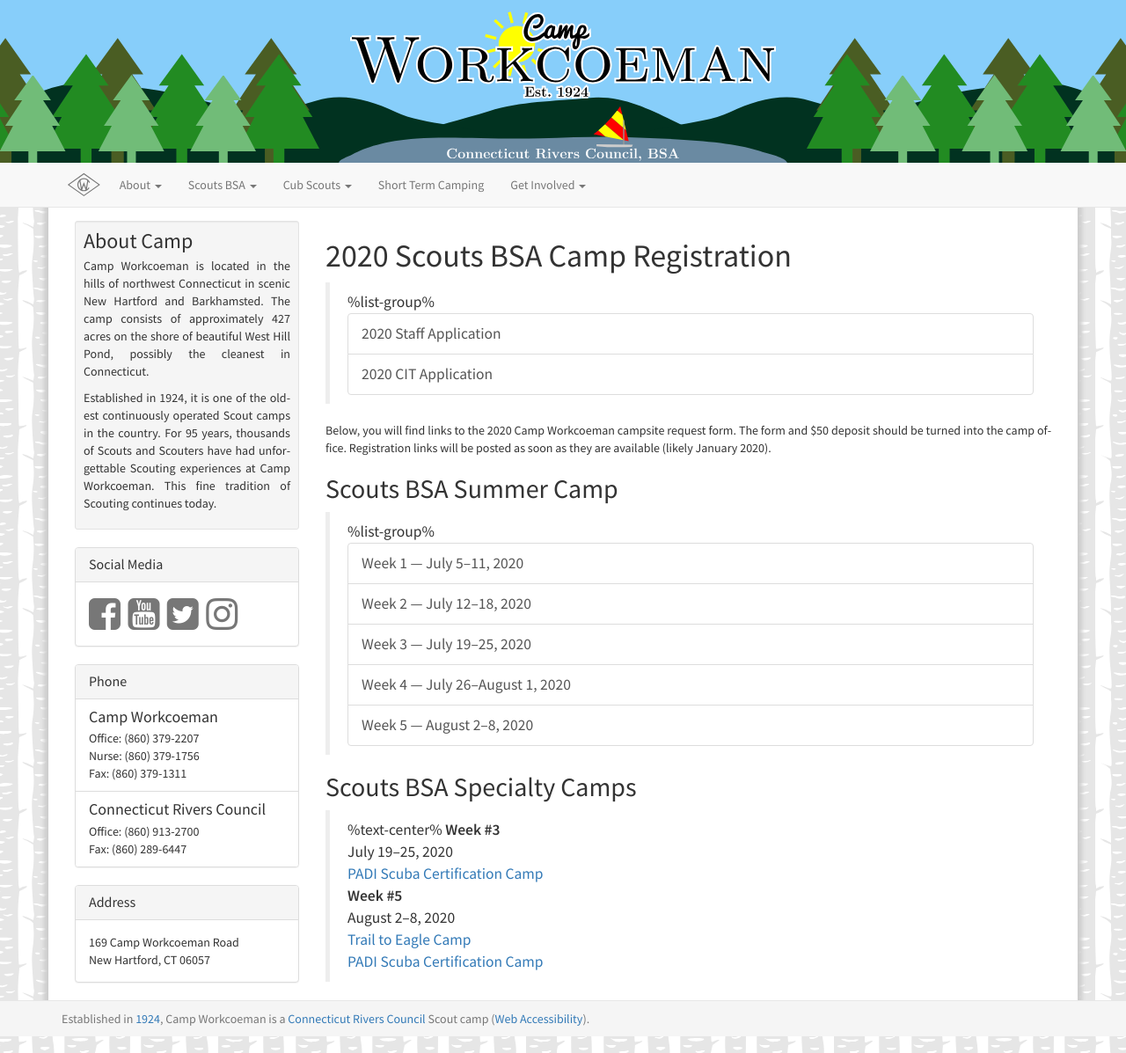
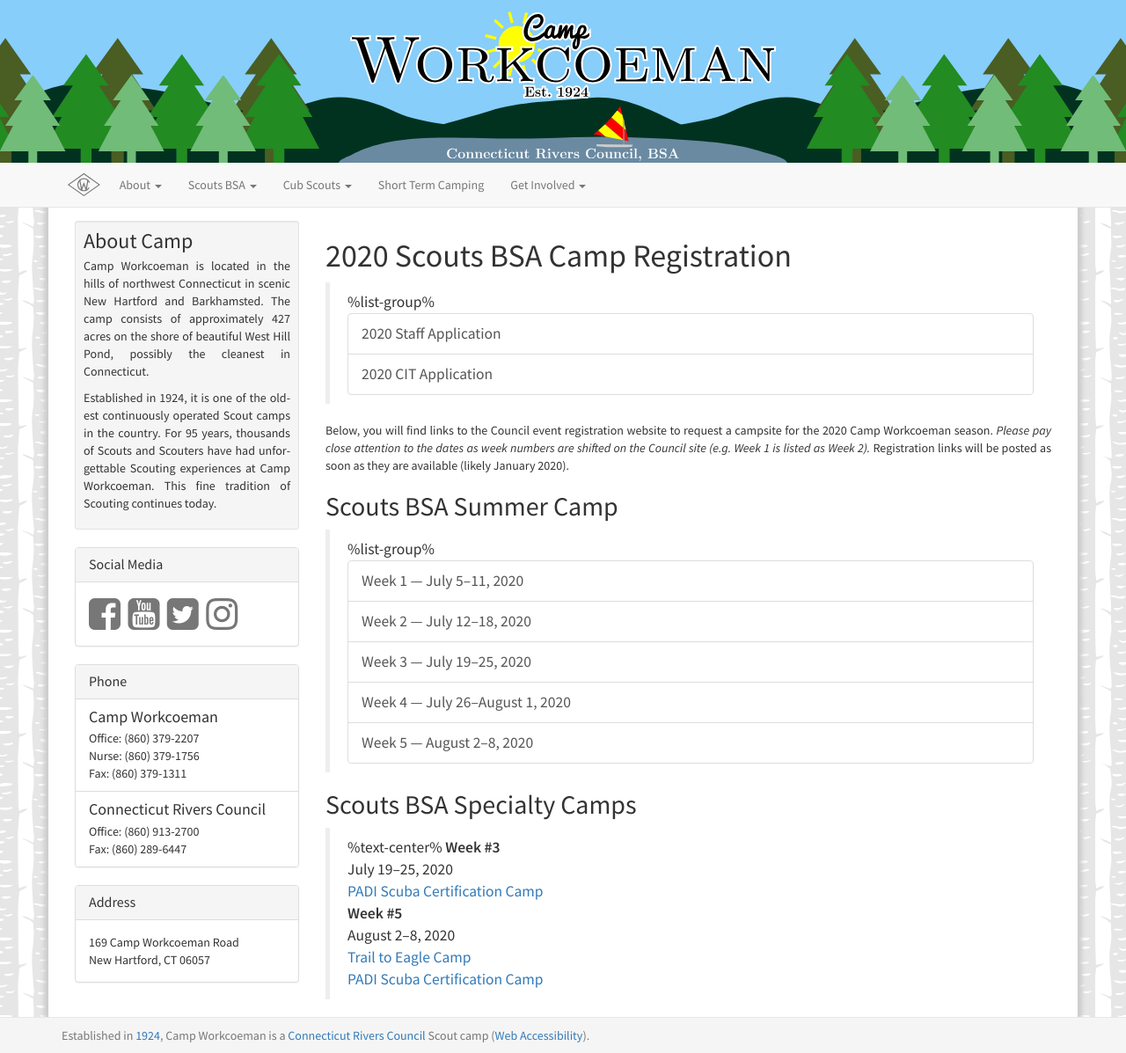
Before and after one commit to campworkcoeman/campworkcoeman.org, a Jekyll site: the page built from boy-scouts/register.md, in a window 1280 px wide. Shown: the whole page at 88% size. Built offline with Jekyll 4.4.1, drawn with Linux system fonts in a browser that asks for light colours; nearby versions of some CDN libraries; Markdown is read by kramdown in place of the engine named in the settings.

Commit message:
Update campsite requests to new council reservations site.

```diff
--- a/boy-scouts/register.md
+++ b/boy-scouts/register.md
@@ -10,16 +10,16 @@
 > <a href="https://forms.gle/WCqPNrkxF51FqJJw6" class="list-group-item">2020 Staff Application</a>
 > <a href="https://forms.gle/3h7AZakQRLbFXhrX6" class="list-group-item">2020 CIT Application</a>
 
-Below, you will find links to the 2020 Camp Workcoeman campsite request form. The form and $50 deposit should be turned into the camp office. Registration links will be posted as soon as they are available (likely January 2020).
+Below, you will find links to the Council event registration website to request a campsite for the 2020 Camp Workcoeman season. *Please pay close attention to the dates as week numbers are shifted on the Council site (e.g. Week 1 is listed as Week 2).* Registration links will be posted as soon as they are available (likely January 2020).
 
 ## Scouts BSA Summer Camp
 
 > %list-group%
-> <a href="{{ site.url }}/pdf/2019/2020-campsite-request.pdf" class="list-group-item">Week 1 --- July 5--11, 2020</a>
-> <a href="{{ site.url }}/pdf/2019/2020-campsite-request.pdf" class="list-group-item">Week 2 --- July 12--18, 2020</a>
-> <a href="{{ site.url }}/pdf/2019/2020-campsite-request.pdf" class="list-group-item">Week 3 --- July 19--25, 2020</a>
-> <a href="{{ site.url }}/pdf/2019/2020-campsite-request.pdf" class="list-group-item">Week 4 --- July 26--August 1, 2020</a>
-> <a href="{{ site.url }}/pdf/2019/2020-campsite-request.pdf" class="list-group-item">Week 5 --- August 2--8, 2020</a>
+> <a href="https://scoutingevent.com/066-32225-78467" class="list-group-item">Week 1 --- July 5--11, 2020</a>
+> <a href="https://scoutingevent.com/066-32225-78467" class="list-group-item">Week 2 --- July 12--18, 2020</a>
+> <a href="https://scoutingevent.com/066-32225-78467" class="list-group-item">Week 3 --- July 19--25, 2020</a>
+> <a href="https://scoutingevent.com/066-32225-78467" class="list-group-item">Week 4 --- July 26--August 1, 2020</a>
+> <a href="https://scoutingevent.com/066-32225-78467" class="list-group-item">Week 5 --- August 2--8, 2020</a>
 
 ## Scouts BSA Specialty Camps
 
```
